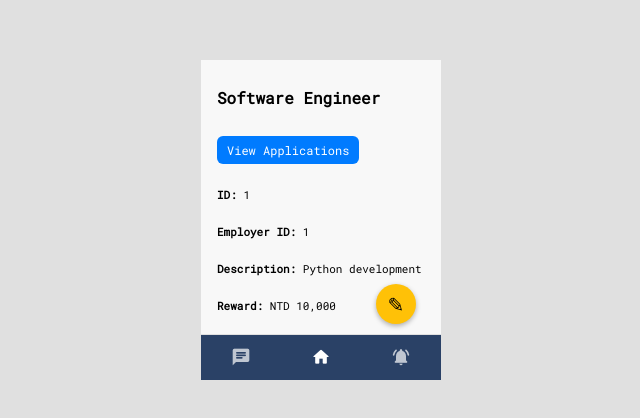
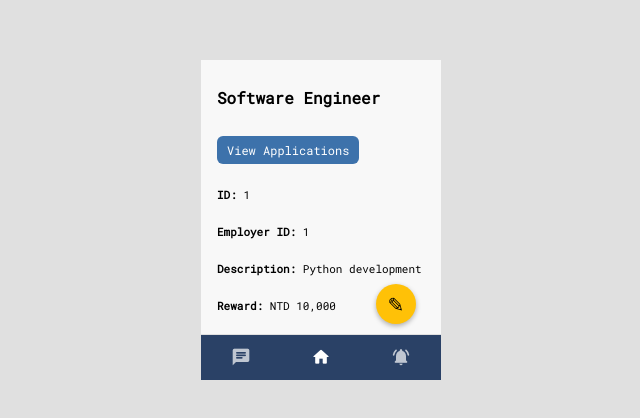
Before and after one commit to mch-cloudmosa-team4/mch-2025-cloudmosa, a Vue app in the folder frontend/: page /job/1 in a window 1280 px wide. Shown: the part 180-598 px from the top of the page, without its empty margins (319-959 px from the left). Built offline with nearby package versions, Linux system fonts and the light colour scheme; sample sign-in values are in the browser's storage.

Commit message:
formatting

```diff
--- a/frontend/src/views/ApplicationDetail.vue
+++ b/frontend/src/views/ApplicationDetail.vue
@@ -90,7 +90,7 @@ function approveApplication() {
   padding: 8px;
   border: none;
   border-radius: 6px;
-  background: green;
+  background: rgb(103, 157, 103);
   color: white;
   font-weight: bold;
   cursor: pointer;
--- a/frontend/src/views/JobDetail.vue
+++ b/frontend/src/views/JobDetail.vue
@@ -115,7 +115,7 @@ function goToApplications() {
   padding: 6px 10px;
   border: none;
   border-radius: 6px;
-  background: rgb(0, 123, 255);
+  background: rgb(61, 114, 171);
   color: white;
   font-size: 12px;
   cursor: pointer;
```
